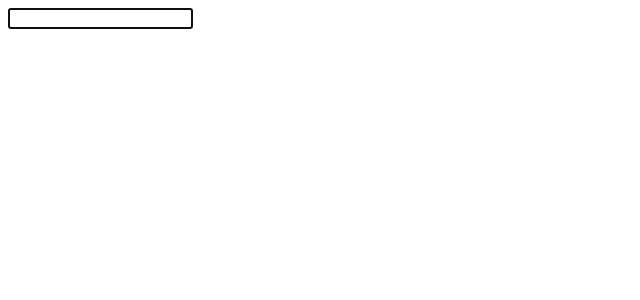
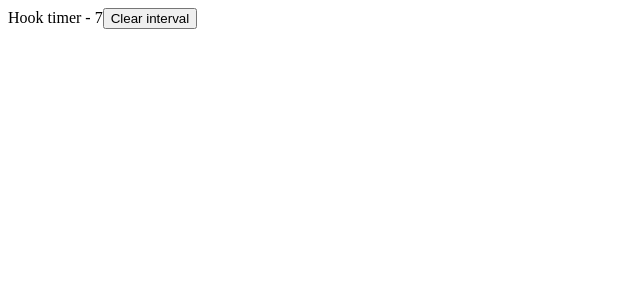
Before and after one commit to Syed-Sadman/Codev-React, a React (Create React App) app: page / in a window 1280 px wide. Shown: the top 300 px of the page, without its empty margins (0-640 px from the left). Built offline with nearby package versions, Linux system fonts and the light colour scheme.

Commit message:
useRef with Timer cleanup

```diff
--- a/src/App.js
+++ b/src/App.js
@@ -3,7 +3,8 @@
 // import CompB from "./funcComp/CompB";
 // import CompC from "./funcComp/CompC";
 
-import UseRefHook from "./funcComp/UseRefHook";
+//import UseRefHook from "./funcComp/UseRefHook";
+import TimerHook from "./TimerHook";
 
 
 
@@ -67,8 +68,8 @@ function App(){
   return(
 
     <div>
-
-     <UseRefHook/>
+    <TimerHook/>
+     {/* <UseRefHook/> */}
       {/* <DataFetchOne/> */}
       {/* <DataFetchTwo/> */}
     </div>
--- /dev/null
+++ b/src/TimerHook.js
@@ -0,0 +1,26 @@
+import React,{useState,useEffect,useRef} from 'react'
+
+
+
+
+
+function TimerHook() {
+const [state, setTimer] = useState(0)
+const timeRef = useRef()
+useEffect(() => {
+    timeRef.current=setInterval(()=>{
+        setTimer(prevState=>prevState+1)
+    },1000)
+    return () => {
+        clearInterval(timeRef.current)
+    }
+}, [])
+    return (
+        <div>
+            Hook timer - {state}
+            <button onClick={()=>clearInterval(timeRef.current)}> Clear interval</button>
+        </div>
+    )
+}
+
+export default TimerHook
```
